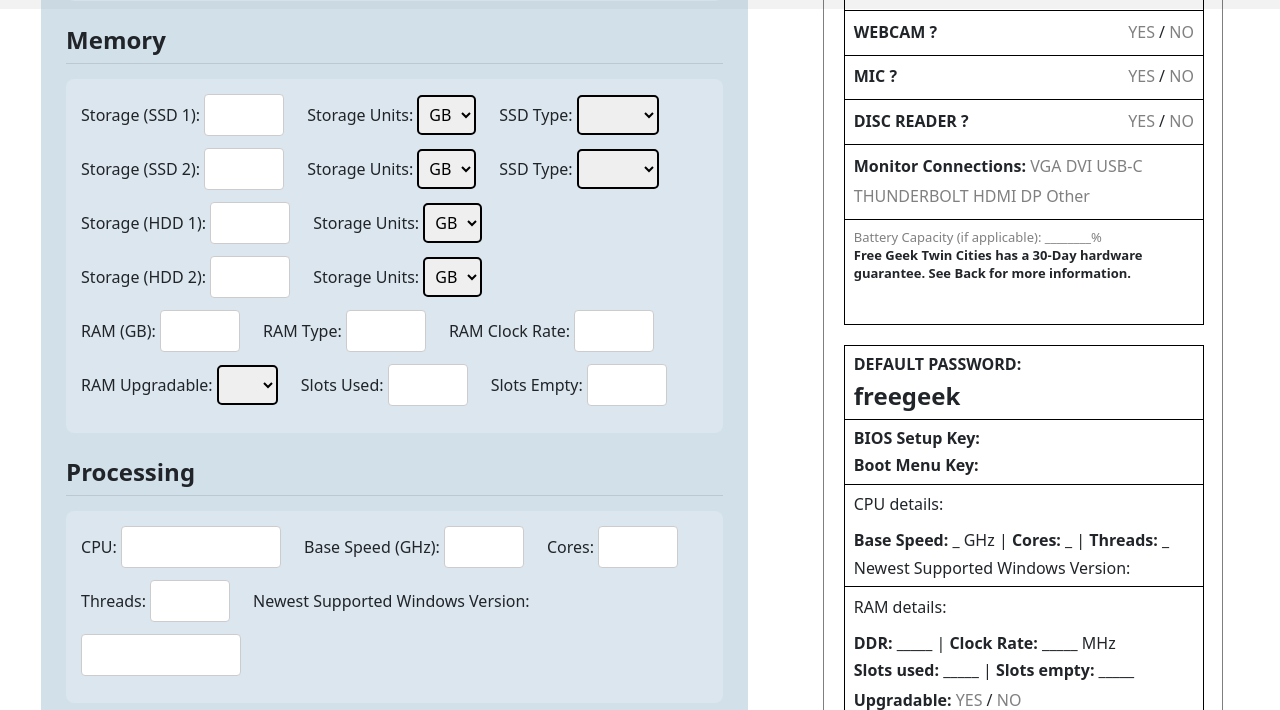
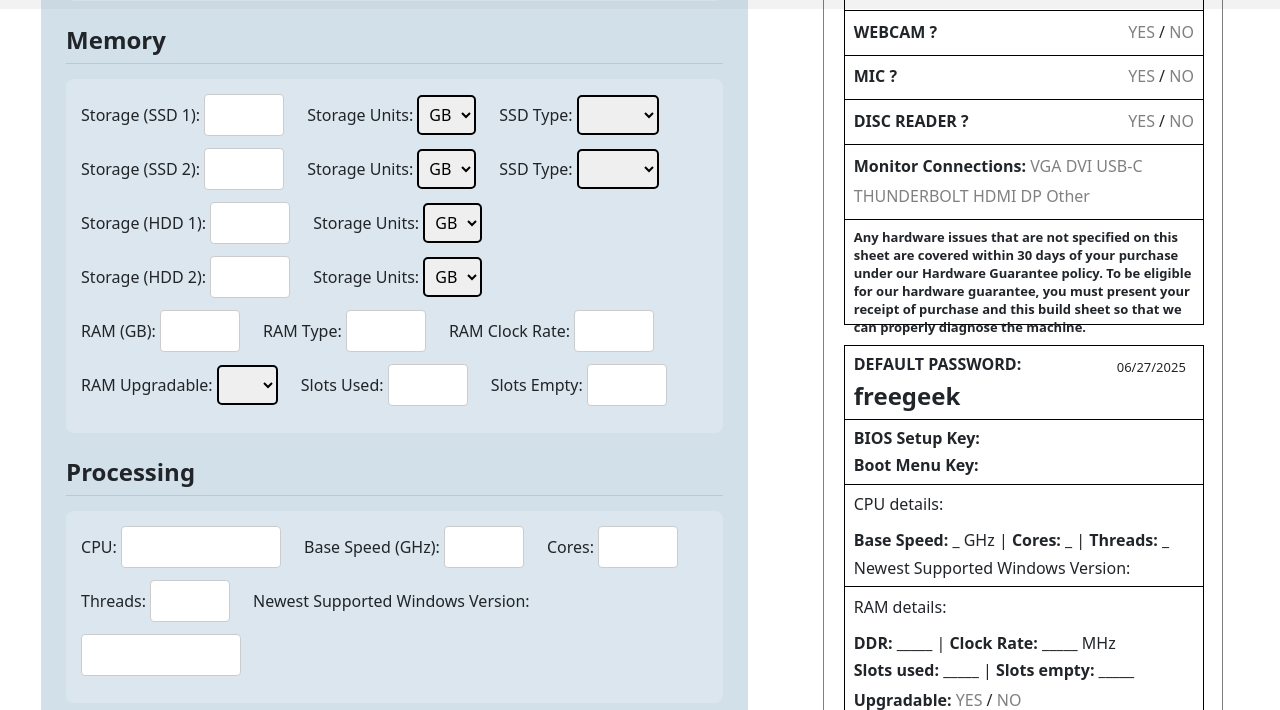
Before and after one commit to lemonaidexo/comp-calc, a Flask app: page /build-sheet in a window 1280 px wide. Shown: the part 791-1501 px from the top of the page. Run offline with Flask 2, Linux system fonts and the light colour scheme.

Commit message:
Add printed date to label

```diff
--- a/templates/labels/pc_label.html
+++ b/templates/labels/pc_label.html
@@ -183,14 +183,15 @@
             </div>
 
             <div class="box" id="notes">
-                <span class="deselected-value">
-                    Battery Capacity (if applicable):
-                    <span class="lbl-text" blanks="8" id="lbl-battery-capacity"></span>%
-                </span>
-                <br>
-                <h9 class="header">Free Geek Twin Cities has a 30-Day hardware guarantee. See Back for more information.</h9>
-                <br>
-                <p class="lbl-text" id="lbl-notes"></p>
+                <div>
+                    <h7 class="header" style="display: block; margin-bottom: 1.5em;">
+                        Any hardware issues that are not specified on this sheet are covered within 30 days of your purchase under our Hardware Guarantee policy.
+                        To be eligible for our hardware guarantee, you must present your receipt of purchase and this build sheet so that we can properly diagnose the machine.
+                    </h7>
+                </div>
+                <div style="text-align: right; font-size: 1em; background: white; padding: 2px 8px; border-radius: 4px; margin-top: 10px;">
+                    <span id="printed-date"></span>
+                </div>
             </div>
 
         </div>
@@ -330,9 +331,14 @@
                 </p>
             </div>
 
-            <div class="box" id="notes">
-                <h7 style="height: 400px;" class="header">Any hardware issues that are not specified on this sheet are covered within 30 days of your purchase under our Hardware Guarantee policy.
-                     To be eligible for our hardware guarantee, you must present your receipt of purchase and this build sheet so that we can properly diagnose the machine.</h6>
+            <div class="box" id="notes" style="position: relative;">
+                <h7 class="header" style="display: block; margin-bottom: 2.5em;">
+                    Any hardware issues that are not specified on this sheet are covered within 30 days of your purchase under our Hardware Guarantee policy.
+                    To be eligible for our hardware guarantee, you must present your receipt of purchase and this build sheet so that we can properly diagnose the machine.
+                </h7>
+                <div style="position: absolute; right: 10px; bottom: 10px; font-size: 1em; padding: 2px 8px; border-radius: 4px;">
+                    <span id="printed-date"></span>
+                </div>
             </div>
 
         </div>
@@ -342,3 +348,12 @@
 
 <script src="../static/label.js"></script>
 <script src="../static/pc_label.js"></script>
+<script>
+    document.addEventListener('DOMContentLoaded', function() {
+        const now = new Date();
+        const mm = String(now.getMonth() + 1).padStart(2, '0');
+        const dd = String(now.getDate()).padStart(2, '0');
+        const yyyy = now.getFullYear();
+        document.getElementById('printed-date').textContent = `${mm}/${dd}/${yyyy}`;
+    });
+</script>
```
